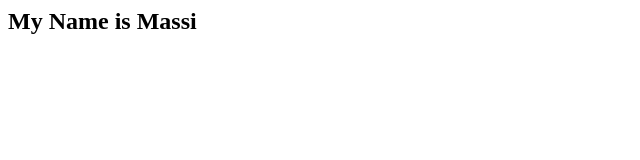
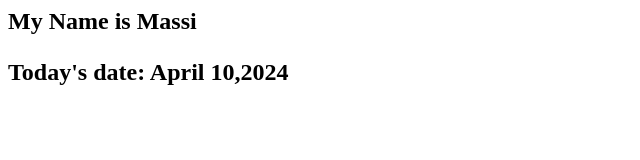
Before and after one commit to Mndacracker/Massinorilab10, a plain HTML site: page index.html in a window 1280 px wide. Shown: the whole page, without its empty margins (0-640 px from the left). Drawn offline with Linux system fonts and the light colour scheme.

Commit message:
initial commit

```diff
--- a/index.html
+++ b/index.html
@@ -3,6 +3,8 @@
 <title> I am an HTML Application </title>
 </head>
 <body>
-<h2> My Name is Massi </h2>
+<h2> My Name is Massi
+</p> Today's date: April 10,2024 </p>
+</h2>
 </body>
 </html>
```
